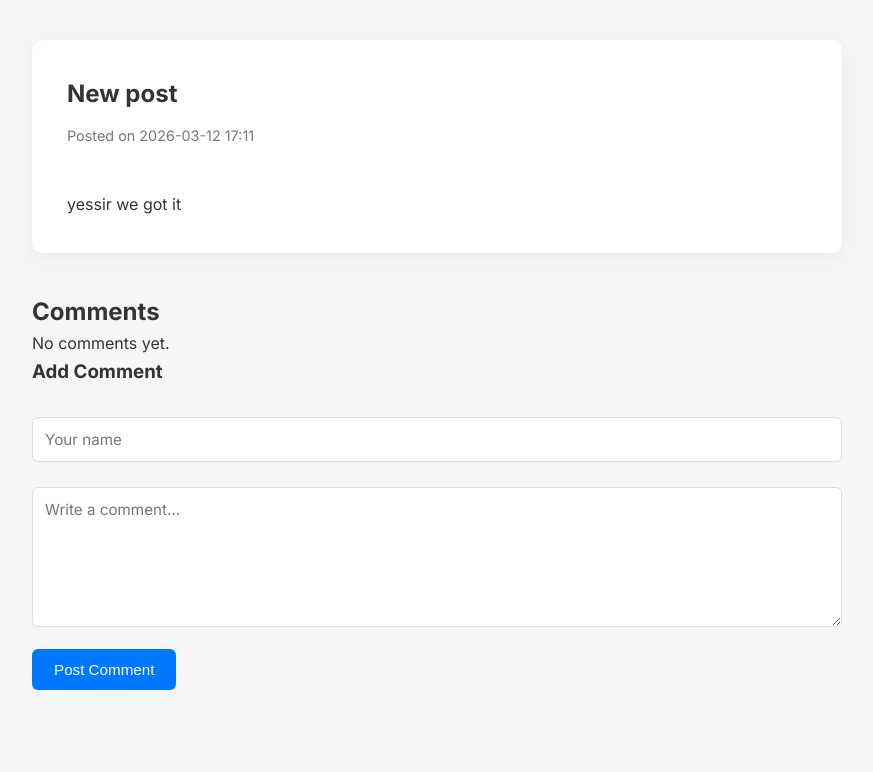
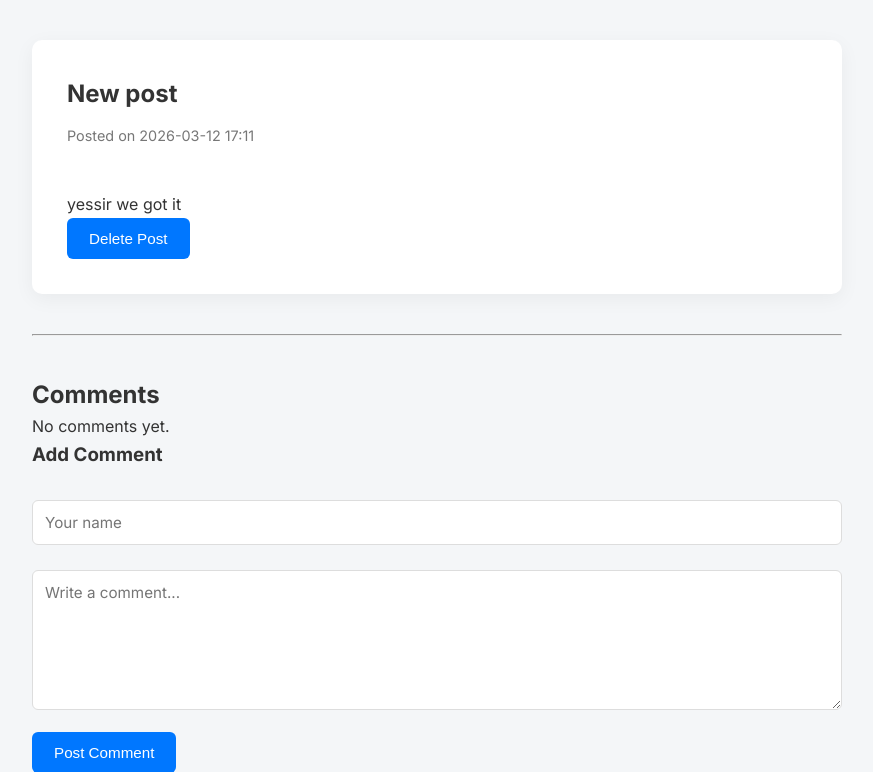
Before and after one commit to calbrechtsen/Flask-Blog-Application, a Flask app: page /post/1 in a window 1280 px wide. Shown: the part 74-846 px from the top of the page, without its empty margins (203-1076 px from the left). Before the commit the page ends 764 px from the top, so only its background shows below. Run offline with Flask 3, Linux system fonts and the light colour scheme.

Commit message:
Added jinja with instructions to create comments as well as deliting post and comments

```diff
--- a/static/styles.css
+++ b/static/styles.css
@@ -172,3 +172,11 @@ button {
 button:hover {
     background: #005edb;
 }
+
+.comment button {
+    background: #c0392b;
+}
+
+.comment button:hover {
+    background: #922b21;
+}
--- a/templates/post_detail.html
+++ b/templates/post_detail.html
@@ -14,13 +14,21 @@
         {{ post.body }}
     </div>
 
+    <form method="POST" action="{{ url_for('delete_post', post_id=post.id) }}">
+        <button onclick="return confirm('Delete this post?')">
+            Delete Post
+        </button>
+    </form>
+
 </article>
+
+<hr>
 
 <section class="comments">
 
     <h2>Comments</h2>
 
-    {% for comment in post.comments %}
+    {% for comment in comments %}
 
     <div class="comment">
 
@@ -32,7 +40,17 @@
 
         <p>{{ comment.body }}</p>
 
+        <form method="POST" action="{{ url_for('delete_comment', comment_id=comment.id) }}">
+
+            <button onclick="return confirm('Delete this comment?')">
+                Delete Comment
+            </button>
+
+        </form>
+
     </div>
+
+    <hr>
 
     {% else %}
 
@@ -46,13 +64,15 @@
 
     <h3>Add Comment</h3>
 
-    <form method="POST">
+    <form method="POST" action="{{ url_for('create_comment', post_id=post.id) }}">
 
         <input type="text" name="author" placeholder="Your name" required>
 
         <textarea name="body" placeholder="Write a comment..." required></textarea>
 
-        <button type="submit">Post Comment</button>
+        <button type="submit">
+            Post Comment
+        </button>
 
     </form>
 
```
